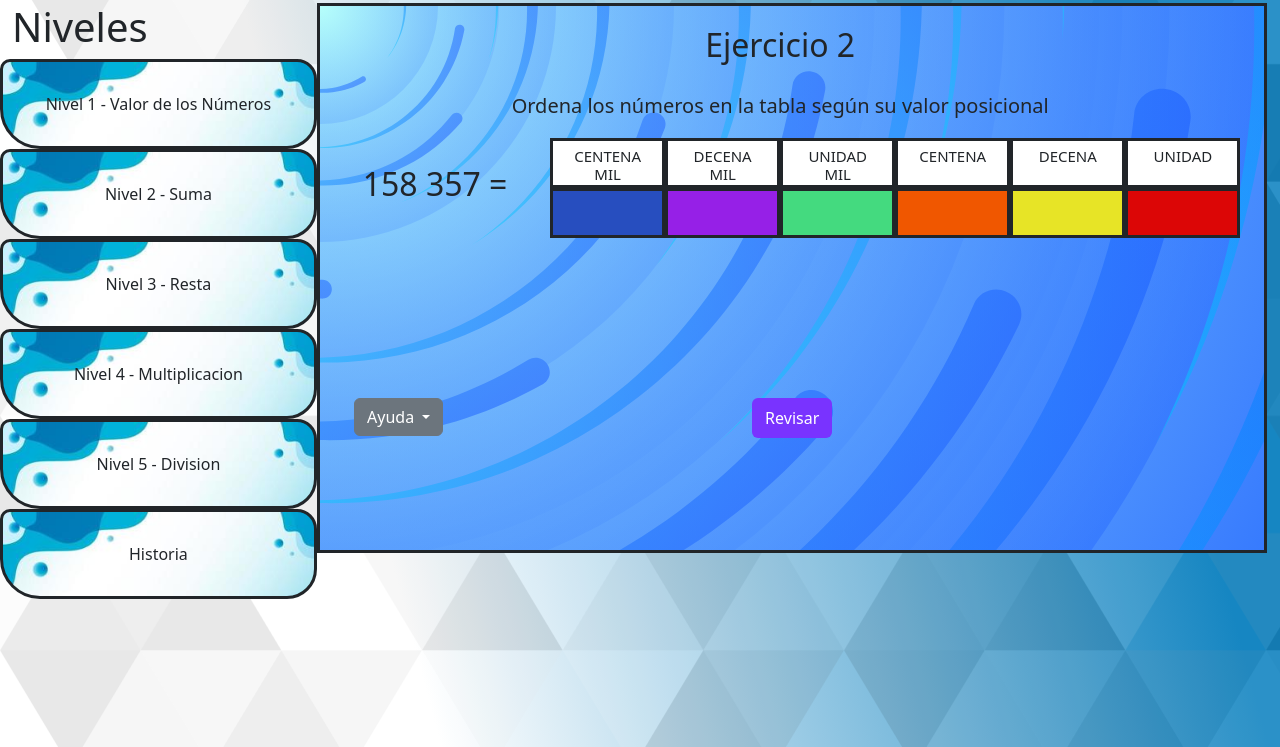
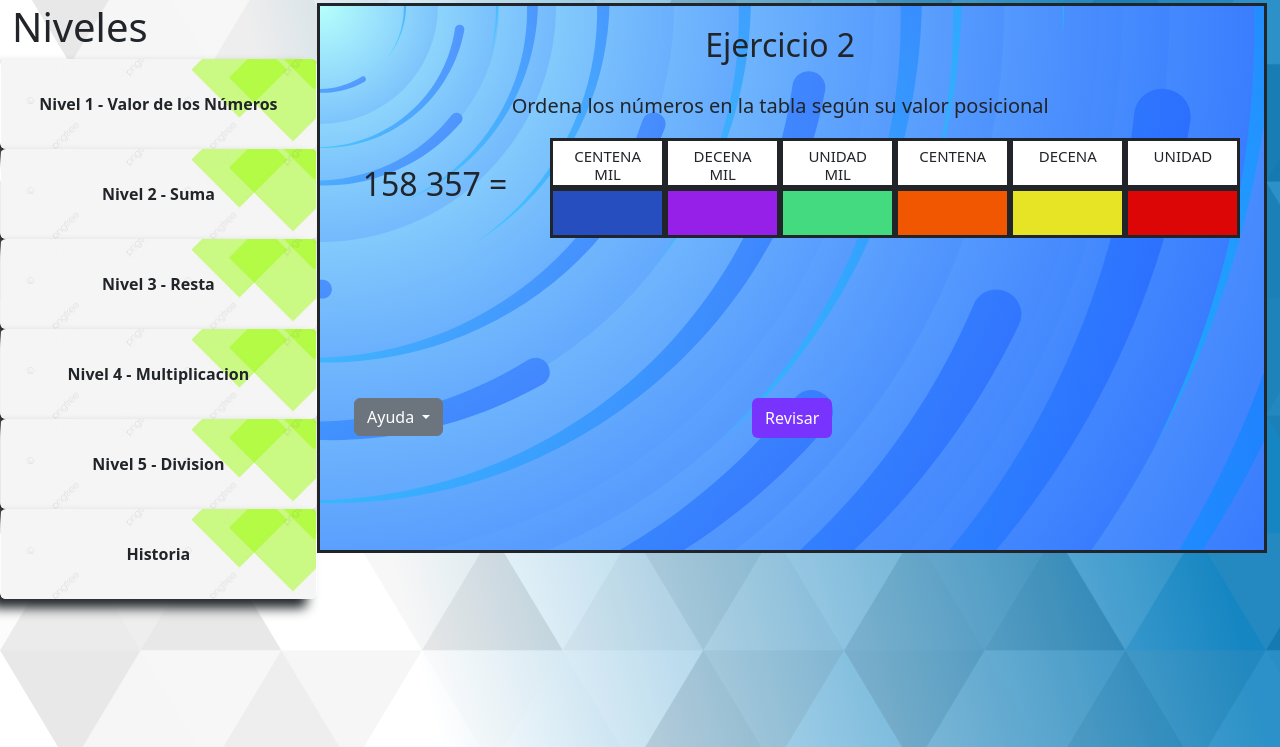
Before and after one commit to BrandonTrimer/AplicacionWebPG, a PHP site: page /aplicacionwebpg/vista/pagina2N1.php in a window 1280 px wide. Shown: the part 53-800 px from the top of the page. Run offline with PHP 8.4, Linux system fonts and the light colour scheme.

Commit message:
diseño btn niveles
diseño y efecto en el boton de niveles terminado primera version sin animacional inicio

```diff
--- a/vista/css/estilos.css
+++ b/vista/css/estilos.css
@@ -72,20 +72,17 @@ body {
   display: inline-block;
 }
 .btn-nivel {
-  border: solid;
+  box-shadow: -10px 9px 12px;
   height: 90px;
-  /*background: rgb(194, 241, 145);
-  background: radial-gradient(
-    circle,
-    rgba(194, 241, 145, 1) 12%,
-    rgba(58, 144, 100, 0.7707457983193278) 51%
-  );*/
-  background-image: url(../img/fondoNivel2.jpg);
+  background-image: url(../img/fondoNivel3.png);
   background-size: cover;
-  border-radius: 10px 20px 30px 40px;
+  font-weight: 550;
   display: grid;
   place-items: center;
-  transition: all 0.2s;
+  transition: all 0.5s;
+  transform: rotate(0deg);
+  background-position-y: 15%;
+  background-repeat: no-repeat;
 }
 
 /*--------------- CONTENIDO EJERCICIOS ---------------*/
@@ -399,12 +396,9 @@ body {
 }
 /*------- boton menu niveles*/
 .btn-nivel:hover {
-  background-color: #278a64;
-  transition: all 0.2s;
-  /*margin-left: 40px;*/
-  height: 90px;
-  border: solid;
-  border-radius: 30px 40px 50px 60px;
+  background-position: 0px -90px;
+  box-shadow: -10px 9px 8px;
+  transition: all 0.5s;
 }
 .contenedor-btn:hover {
   background-image: url(./img/fondoNivel.jpg);
```
Also changed, not shown: vista/img/fondoNivel3.png (added).
